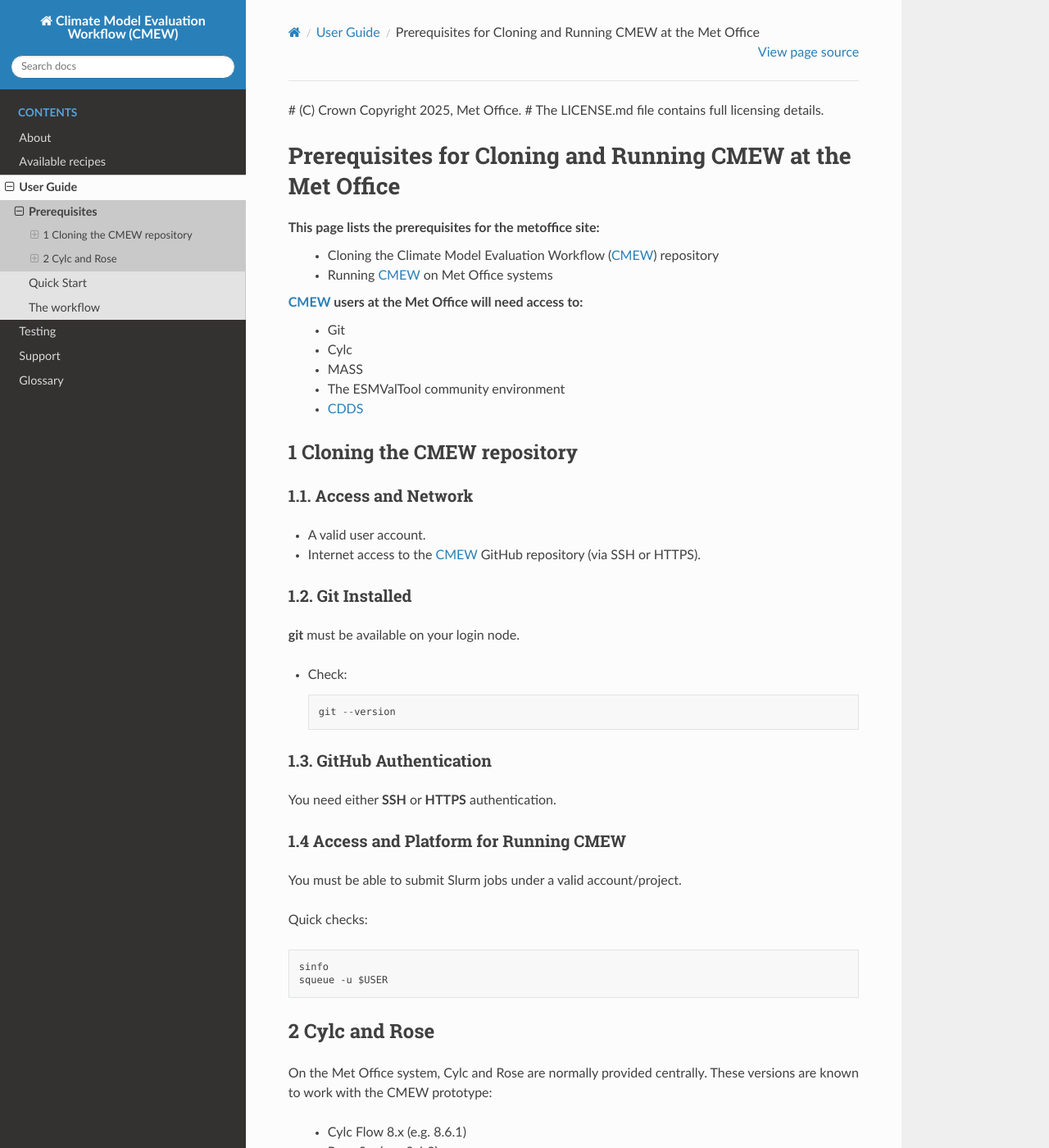
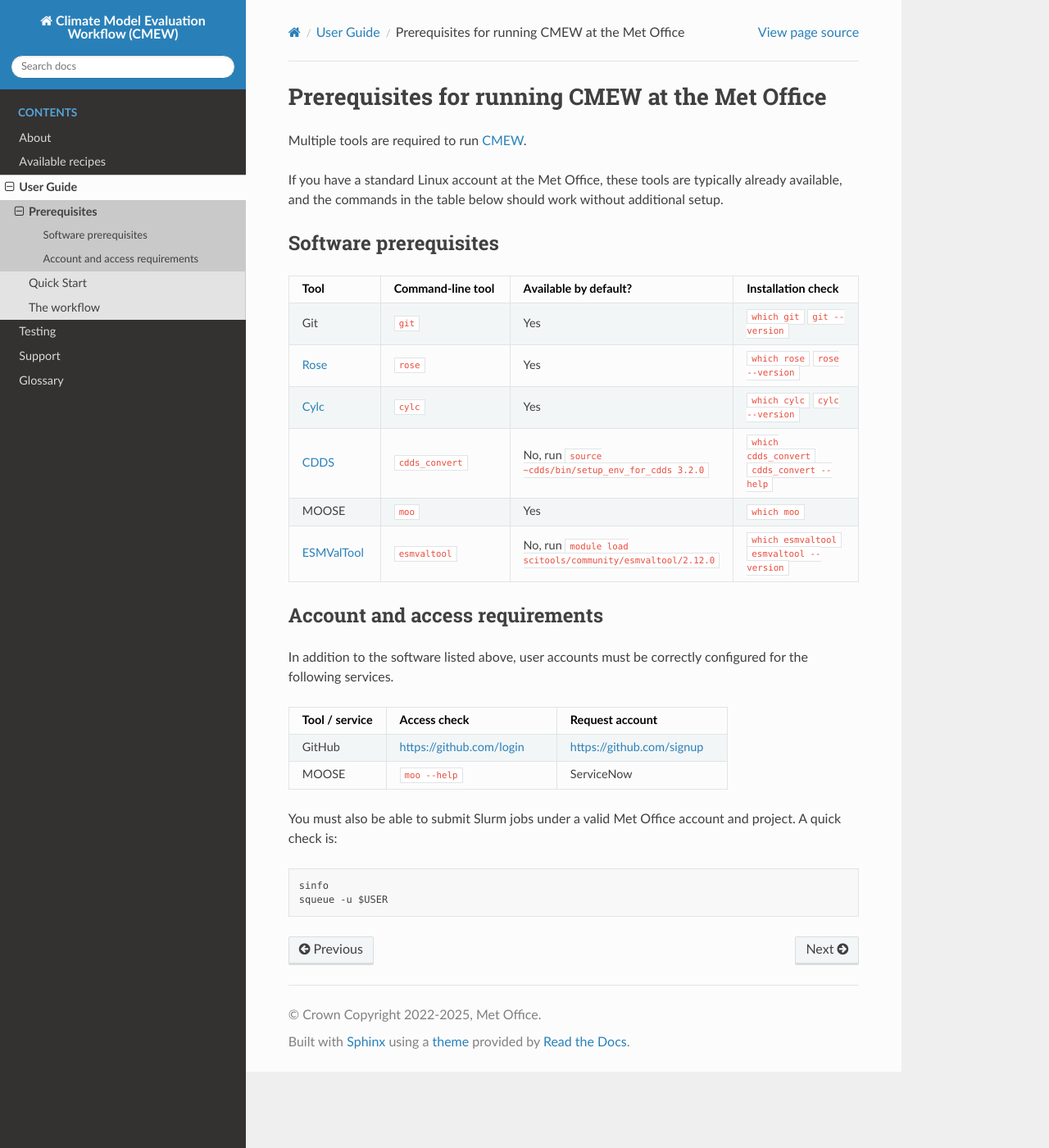
Before and after one commit to MetOffice/CMEW, a Sphinx documentation site: the page built from doc/source/user_guide/prerequisites_metoffice.rst, in a window 1280 px wide and 1400 px high. Shown: the whole window at 82% size. Built offline with Sphinx 7.4.7 and the Read the Docs theme 3.1.0, drawn with Linux system fonts in a browser that asks for light colours; some of the changed text lies outside the part shown.

Commit message:
new table format for prerequisites doc

```diff
--- a/doc/source/user_guide/prerequisites_metoffice.rst
+++ b/doc/source/user_guide/prerequisites_metoffice.rst
@@ -1,100 +1,80 @@
-# (C) Crown Copyright 2025, Met Office.
-# The LICENSE.md file contains full licensing details.
+.. (C) Crown Copyright 2025-2026, Met Office.
+.. The LICENSE.md file contains full licensing details.
 
-Prerequisites for Cloning and Running CMEW at the Met Office
-============================================================
+Prerequisites for running CMEW at the Met Office
+================================================
 
 .. include:: ../common.txt
 
-This page lists the prerequisites for the metoffice site:
-  * Cloning the Climate Model Evaluation Workflow (|CMEW|) repository
-  * Running |CMEW| on Met Office systems
+Multiple tools are required to run |CMEW|.
 
-|CMEW| users at the Met Office will need access to:
-  * Git
-  * Cylc
-  * MASS
-  * The ESMValTool community environment
-  * |CDDS|
+If you have a standard Linux account at the Met Office, these tools are typically already available, and the commands in the table below should work without additional setup.
 
-1 Cloning the CMEW repository
------------------------------
+Software prerequisites
+----------------------
 
-1.1. Access and Network
-^^^^^^^^^^^^^^^^^^^^^^^
+.. list-table::
+   :header-rows: 1
+   :widths: 20 25 25 30
 
-* A valid user account.
-* Internet access to the |CMEW| GitHub repository (via SSH or HTTPS).
+   * - Tool
+     - Command-line tool
+     - Available by default?
+     - Installation check
+   * - Git
+     - ``git``
+     - Yes
+     - ``which git``
+       ``git --version``
+   * - |Rose|
+     - ``rose``
+     - Yes
+     - ``which rose``
+       ``rose --version``
+   * - |Cylc|
+     - ``cylc``
+     - Yes
+     - ``which cylc``
+       ``cylc --version``
+   * - |CDDS|
+     - ``cdds_convert``
+     - No, run
+       ``source ~cdds/bin/setup_env_for_cdds 3.2.0``
+     - ``which cdds_convert``
+       ``cdds_convert --help``
+   * - MOOSE
+     - ``moo``
+     - Yes
+     - ``which moo``
+   * - |ESMValTool|
+     - ``esmvaltool``
+     - No, run
+       ``module load scitools/community/esmvaltool/2.12.0``
+     - ``which esmvaltool``
+       ``esmvaltool --version``
 
-1.2. Git Installed
-^^^^^^^^^^^^^^^^^^
+Account and access requirements
+--------------------------------
 
-**git** must be available on your login node.
+In addition to the software listed above, user accounts must be correctly configured for the following services.
 
-* Check::
+.. list-table::
+   :header-rows: 1
+   :widths: 20 35 35
 
-    git --version
+   * - Tool / service
+     - Access check
+     - Request account
+   * - GitHub
+     - https://github.com/login
+     - https://github.com/signup
+   * - MOOSE
+     - ``moo --help``
+     - ServiceNow
 
-1.3. GitHub Authentication
-^^^^^^^^^^^^^^^^^^^^^^^^^^
+You must also be able to submit Slurm jobs under a valid Met Office account and project. A quick check is:
 
-You need either **SSH** or **HTTPS** authentication.
+::
 
-1.4 Access and Platform for Running CMEW
-^^^^^^^^^^^^^^^^^^^^^^^^^^^^^^^^^^^^^^^^
-
-You must be able to submit Slurm jobs under a valid account/project.
-
-Quick checks::
-
-    sinfo
-    squeue -u $USER
-
-2 Cylc and Rose
----------------
-
-On the Met Office system, Cylc and Rose are normally provided centrally. These versions are known to work with the CMEW prototype:
-
-  * Cylc Flow 8.x (e.g. 8.6.1)
-  * Rose 2.x (e.g. 2.6.2)
-
-Verify you are using the system stack::
-
-    which cylc
-    cylc --version
-    which rose
-    rose --version
-
-Expected examples::
-
-    /usr/local/bin/cylc with Cylc 8.6.1
-    /usr/local/bin/rose with Rose 2.6.2
-
-2.1 Diagnostics Environment (ESMValTool)
-^^^^^^^^^^^^^^^^^^^^^^^^^^^^^^^^^^^^^^^^
-
-|CMEW| runs ESMValTool recipes for diagnostics. You need:
-
-  * a working ESMValTool installation available on your Linux system
-
-Sanity check after loading the esmvaltool module::
-
-  module load scitools/community/esmvaltool/2.10.0
-  esmvaltool --version
-
-2.2 Met Office MOOSE account is required
-^^^^^^^^^^^^^^^^^^^^^^^^^^^^^^^^^^^^^^^^
-
-Check that a valid MOOSE account exists.
-Verify that the credentials file is installed correctly and that MASS access is possible::
-
-  moo si -v
-
-Contact ServiceNow for a MOOSE account if there is no access to MASS.
-
-2.3 Standardisation Environment (CDDS / CMORisation)
-^^^^^^^^^^^^^^^^^^^^^^^^^^^^^^^^^^^^^^^^^^^^^^^^^^^^
-
-|CMEW| standardises model data prior to diagnostics using CDDS.
-
-  * |CDDS| is centrally installed on the Met Office system.
+   sinfo
+   squeue -u $USER
```
